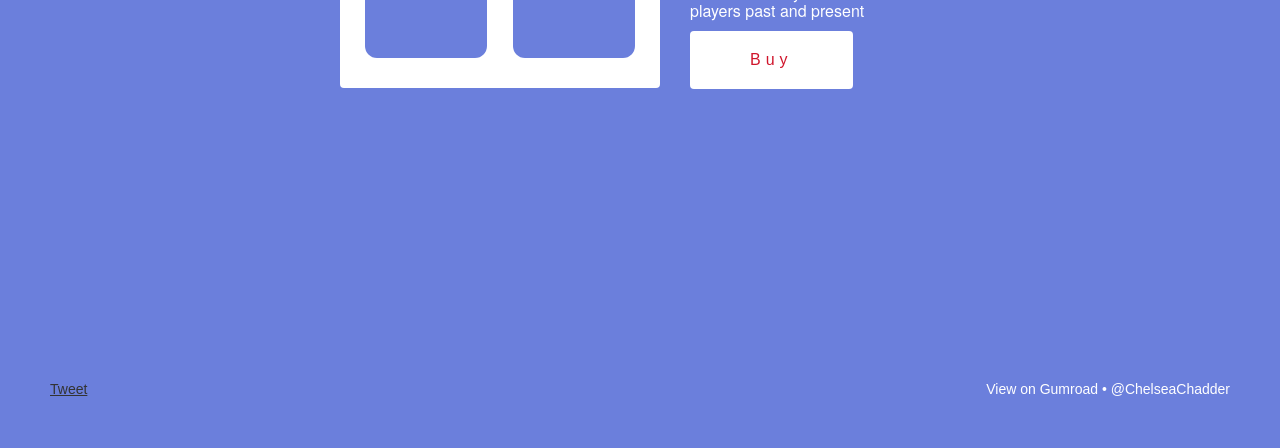
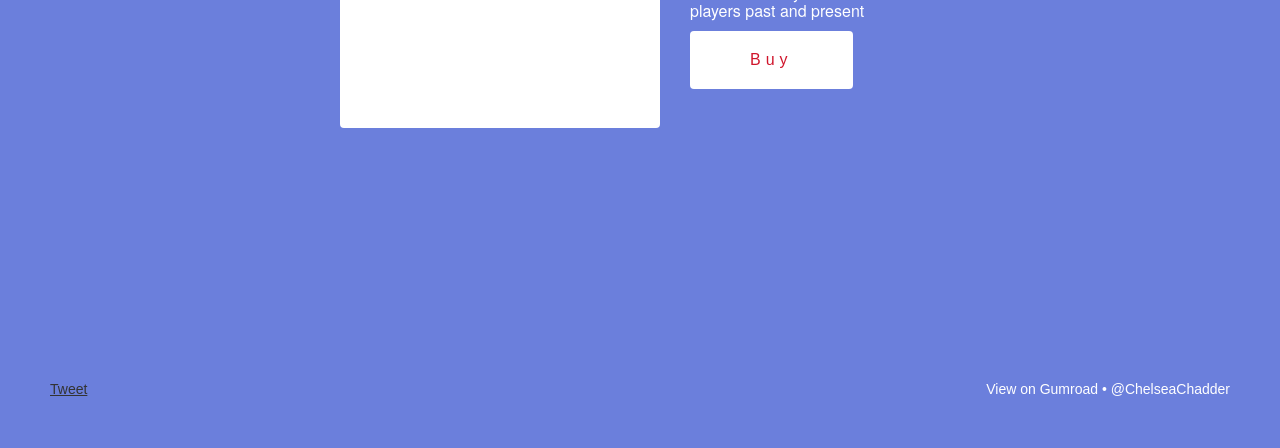
Before and after one commit to ChelseaStatsArchive/ChelseaChadder.com, a plain HTML site: page index.html in a window 1280 px wide. Shown: the part 352-800 px from the top of the page. Drawn offline with nearby package versions, Linux system fonts and the light colour scheme.

Commit message:
Update main.css

```diff
--- a/css/main.css
+++ b/css/main.css
@@ -30,25 +30,13 @@ p {
   float: left;
   background-color: #fff;
   width: 320px;
-  height: 140px;
+  height: 180px;
   position: relative;
   -webkit-border-radius: 4px;
      -moz-border-radius: 4px;
           border-radius: 4px;
 }
-.brick:before,
-.brick:after {
-  content: '';
-  width: 122px;
-  height: 80px;
-  position: absolute;
-  top: 30px;
-  left: 25px;
-  background-color: #6b7fdc; /* #d0162c; */
-  -webkit-border-radius: 12px;
-     -moz-border-radius: 12px;
-          border-radius: 12px;
-}
+
 .brick:after {
   left: auto;
   right: 25px;
```
